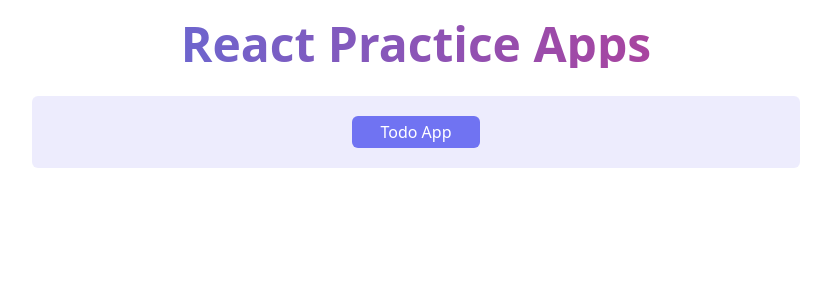
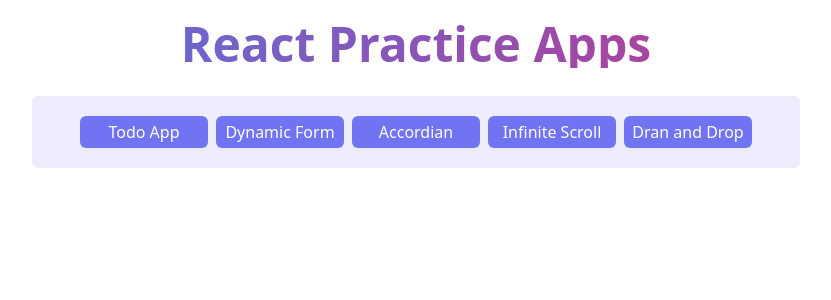
Before and after one commit to theabhipatel/react_gallary, a React (Vite) app: page / in a window 1280 px wide. Shown: the top 300 px of the page, without its empty margins (224-1055 px from the left). Built offline with nearby package versions, Linux system fonts and the light colour scheme.

Commit message:
add screens navigation in home screen

```diff
--- a/src/screens/home/Home.tsx
+++ b/src/screens/home/Home.tsx
@@ -9,9 +9,29 @@ const Home = () => {
       <div className="flex justify-center">
         <div className="w-[90%] md:w-[60%] p-5 rounded-md flex justify-center items-center gap-2 mt-2 bg-indigo-600/10">
           <Link to={"/todo"}>
-            <div className="bg-indigo-500/90 h-8 w-32 flex justify-center items-center rounded-md text-white">
+            <button className="bg-indigo-500/90 h-8 w-32 flex justify-center items-center rounded-md text-white">
               Todo App
-            </div>
+            </button>
+          </Link>
+          <Link to={"/dynamic-form"}>
+            <button className="bg-indigo-500/90 h-8 w-32 flex justify-center items-center rounded-md text-white">
+              Dynamic Form
+            </button>
+          </Link>
+          <Link to={"/accrodian"}>
+            <button className="bg-indigo-500/90 h-8 w-32 flex justify-center items-center rounded-md text-white">
+              Accordian
+            </button>
+          </Link>
+          <Link to={"/infinite-scroll"}>
+            <button className="bg-indigo-500/90 h-8 w-32 flex justify-center items-center rounded-md text-white">
+              Infinite Scroll
+            </button>
+          </Link>
+          <Link to={"/drag-and-drop"}>
+            <button className="bg-indigo-500/90 h-8 w-32 flex justify-center items-center rounded-md text-white">
+              Dran and Drop
+            </button>
           </Link>
         </div>
       </div>
```
